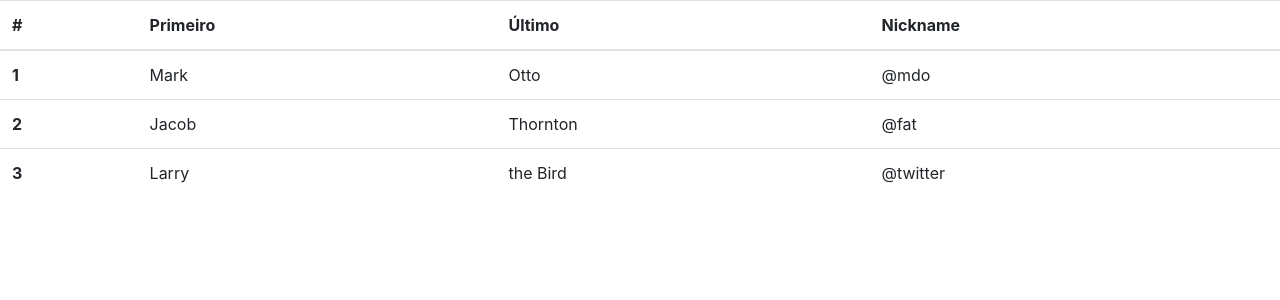
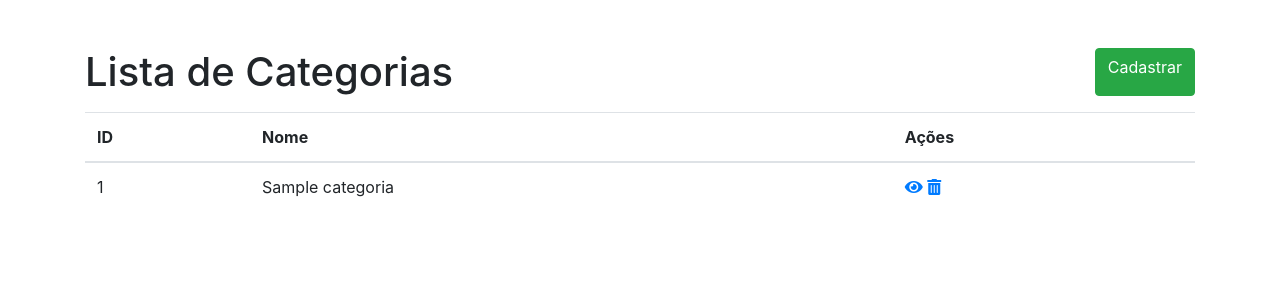
Before and after one commit to fisromildojr/pw2_2024_estoque, a PHP site: page /?pg=categorias in a window 1280 px wide. Shown: the part 56-356 px from the top of the page. Run offline with PHP 8.4, Linux system fonts and the light colour scheme; tables that the repository leaves empty or names only in its code hold one stand-in row (values such as "Sample post"); some libraries are stand-ins or nearby versions.

Commit message:
Aula 05-04-2024

```diff
--- a/controllers/CategoriaController.php
+++ b/controllers/CategoriaController.php
@@ -1,4 +1,97 @@
 <?php
+require_once "models/Categoria.php";
 class CategoriaController {
 
+    public function findAll(){
+        $conexao = Conexao::getInstance();
+
+        $stmt = $conexao->prepare("SELECT * FROM categoria");
+
+        $stmt->execute();
+        $categorias = array();
+
+        while($categoria = $stmt->fetch(PDO::FETCH_ASSOC)) {
+            $categorias[] = new Categoria($categoria["id"], $categoria["nome"]);
+        }
+        return $categorias;
+    }
+
+    public function save(Categoria $categoria){
+        try{
+            $conexao = Conexao::getInstance();
+            $nome = $categoria->getNome();
+            $stmt = $conexao->prepare("INSERT INTO categoria (nome) VALUES (:nome)");
+            $stmt->bindParam(":nome", $nome);
+
+            $stmt->execute();
+
+            $categoria = $this->findById($conexao->lastInsertId());
+
+            return $categoria;
+        }catch (PDOException $e){
+            echo "Erro ao salvar a categoria: " . $e->getMessage();
+        }
+    }
+
+    public function update(Categoria $categoria){
+        try{
+
+            $conexao = Conexao::getInstance();
+            $nome = $categoria->getNome();
+            $id = $categoria->getId();
+            $stmt = $conexao->prepare("UPDATE categoria SET nome = :nome WHERE id = :id");
+            $stmt->bindParam(":nome", $nome);
+            $stmt->bindParam(":id", $id);
+
+            $stmt->execute();
+
+            $categoria = $this->findById($conexao->lastInsertId());
+
+            return $categoria;
+        }catch (PDOException $e){
+            echo "Erro ao atualizar a categoria: " . $e->getMessage();
+        }
+    }
+
+    public function delete($id)
+    {
+        try {
+            $conexao = Conexao::getInstance();
+
+            // Excluir a Categoria
+            $stmt = $conexao->prepare("DELETE FROM categoria WHERE id = :id");
+            $stmt->bindParam(":id", $id);
+            $stmt->execute();
+
+            if ($stmt->rowCount() > 0) {
+                $_SESSION['mensagem'] = 'Categoria excluída com sucesso!';
+                return true;
+            } else {
+                $_SESSION['mensagem'] = 'A categoria não foi encontrada.';
+                return false;
+            }
+        } catch (PDOException $e) {
+            $_SESSION['mensagem'] = 'Erro ao excluir a categoria: ' . $e->getMessage();
+            return false;
+        }
+    }
+
+    public function findById($id){
+        try{
+            $conexao = Conexao::getInstance();
+
+            $stmt = $conexao->prepare("SELECT * FROM categoria WHERE id = :id");
+            $stmt->bindParam(":id", $id);
+
+            $stmt->execute();
+
+            $resultado = $stmt->fetch(PDO::FETCH_ASSOC);
+            $categoria = new Categoria($resultado["id"], $resultado["nome"]);
+
+            return $categoria;
+        }catch (PDOException $e){
+            echo "Erro ao buscar a categoria: " . $e->getMessage();
+        }
+    }
+
 }
--- a/index.php
+++ b/index.php
@@ -8,6 +8,8 @@
     <meta http-equiv="X-UA-Compatible" content="IE=edge">
     <meta name="viewport" content="width=device-width, initial-scale=1.0">
     <link rel="stylesheet" href="https://stackpath.bootstrapcdn.com/bootstrap/4.1.3/css/bootstrap.min.css" integrity="sha384-MCw98/SFnGE8fJT3GXwEOngsV7Zt27NXFoaoApmYm81iuXoPkFOJwJ8ERdknLPMO" crossorigin="anonymous">
+    <!-- Para utilizar ícones -->
+    <link rel="stylesheet" href="//use.fontawesome.com/releases/v5.0.7/css/all.css">
 
     <title>Estoque</title>
 </head>
--- a/models/Categoria.php
+++ b/models/Categoria.php
@@ -7,8 +7,8 @@ class Categoria {
         $id,
         $nome,
     ){
-        $this->id;
-        $this->nome;
+        $this->id = $id;
+        $this->nome = $nome;
     }
 
     function getId(){
--- a/views/categorias.php
+++ b/views/categorias.php
@@ -1,30 +1,47 @@
+<?php
+require_once "controllers/CategoriaController.php";
+require_once "models/Categoria.php";
+
+$controller = new CategoriaController();
+$categorias = $controller->findAll();
+
+// Verificar se existe uma mensagem definida na sessão
+if (isset($_SESSION['mensagem'])) {
+    echo "<script>alert('" . $_SESSION['mensagem'] . "')</script>";
+    unset($_SESSION['mensagem']); // Limpar a variável de sessão após exibir o alerta
+}
+?>
+
+<div class="container mt-5">
+    <div class="row">
+        <div class="col">
+            <div class="d-flex justify-content-between mb-3">
+                <h1 class="text-center mb-0">Lista de Categorias</h1>
+                <a href="?pg=form_categoria" class="btn btn-success" role="button">Cadastrar</a>
+            </div>
             <table class="table">
                 <thead>
                     <tr>
-      <th scope="col">#</th>
-      <th scope="col">Primeiro</th>
-      <th scope="col">Último</th>
-      <th scope="col">Nickname</th>
+                        <th>ID</th>
+                        <th>Nome</th>
+                        <th>Ações</th>
                     </tr>
                 </thead>
                 <tbody>
+                    <?php  foreach ($categorias as $categoria) : ?>
                         <tr>
-      <th scope="row">1</th>
-      <td>Mark</td>
-      <td>Otto</td>
-      <td>@mdo</td>
+                            <td><?php echo htmlspecialchars($categoria->getId()); ?></td>
+                            <td><?php echo htmlspecialchars($categoria->getNome()); ?></td>
+                            <td>
+                                <a class="" href="?pg=form_categoria&id=<?php echo $categoria->getId(); ?>">
+                                    <i class="fas fa-eye"></i></a>
+                                <a class="" href="?pg=delete_categoria&id=<?php echo $categoria->getId(); ?>" onclick="return confirm('Tem certeza que deseja excluir esta categoria?')">
+                                    <i class="fas fa-trash-alt"></i></a>
+                            </td>
                         </tr>
-    <tr>
-      <th scope="row">2</th>
-      <td>Jacob</td>
-      <td>Thornton</td>
-      <td>@fat</td>
-    </tr>
-    <tr>
-      <th scope="row">3</th>
-      <td>Larry</td>
-      <td>the Bird</td>
-      <td>@twitter</td>
-    </tr>
+                    <?php endforeach; ?>
                 </tbody>
             </table>
+        </div>
+    </div>
+</div>
```
Also changed, not shown: views/delete_categoria.php (added, +10 -0 lines), views/form_categoria.php (added, +46 -0 lines). Lines whose indentation alone changed are shown as unchanged.
